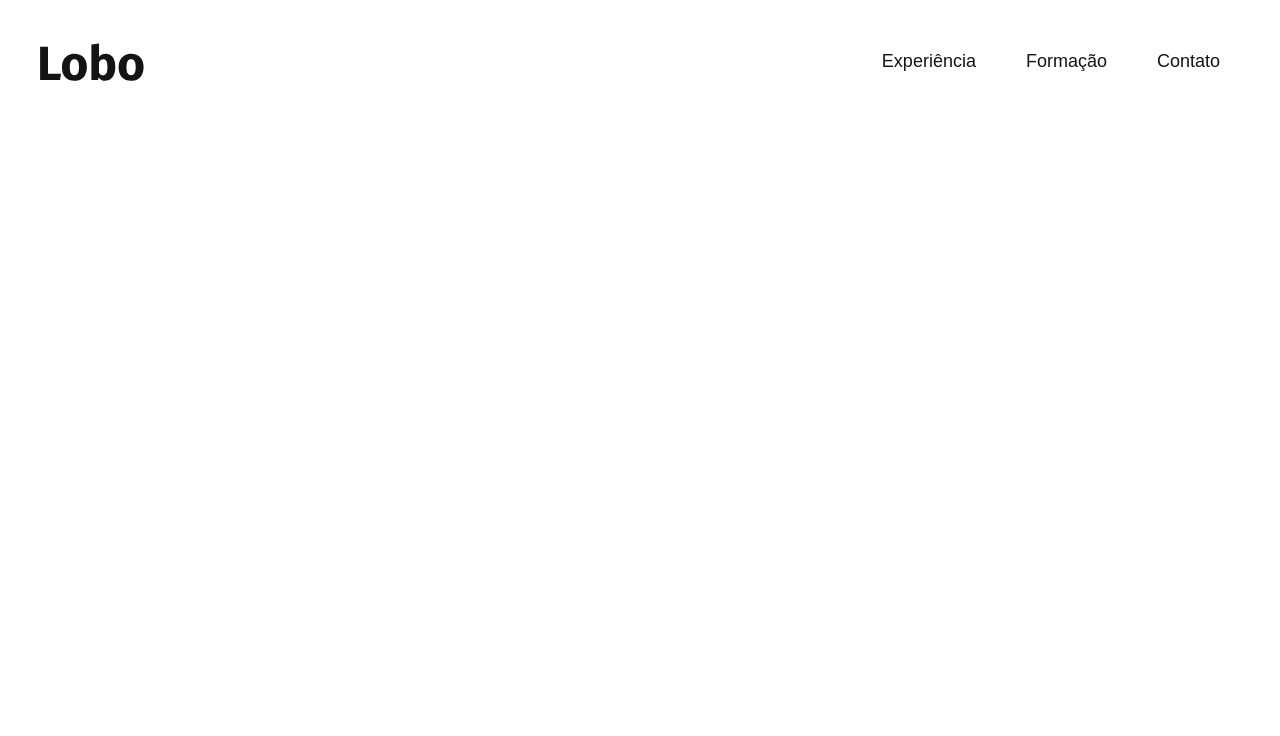
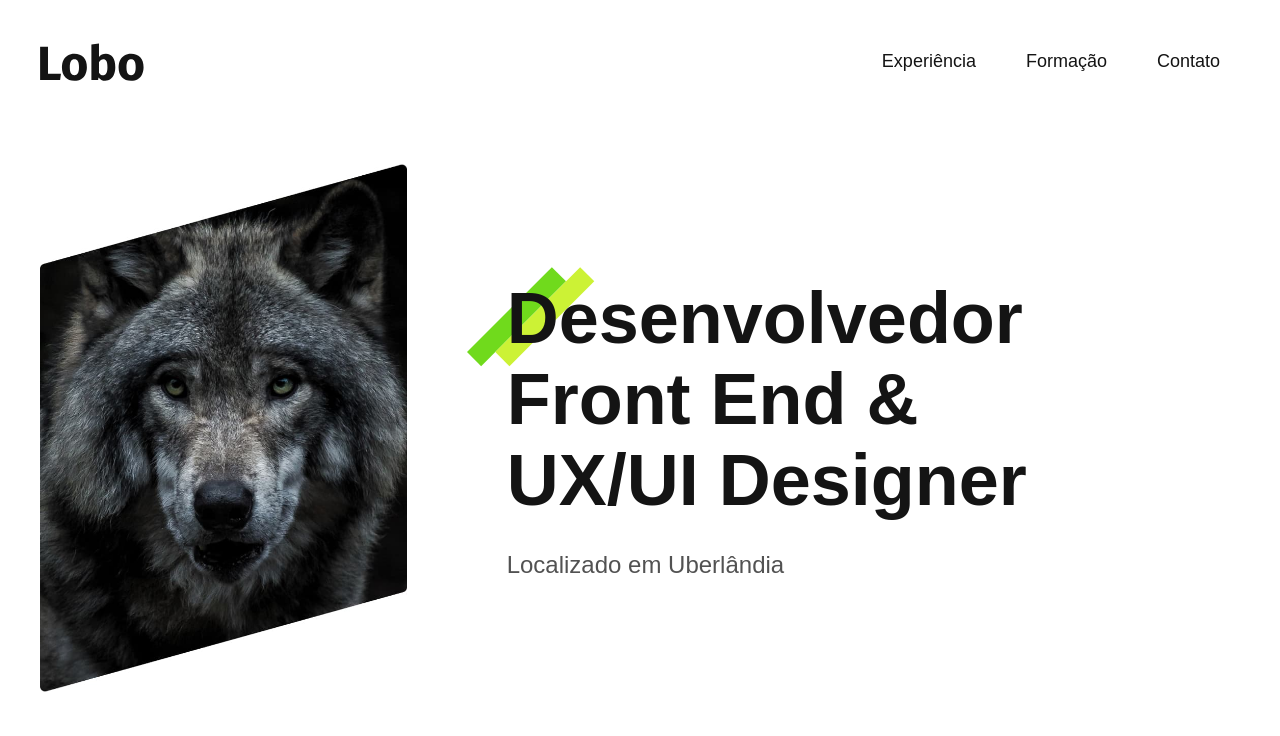
Before and after one commit to Egobbato/portifolio, a plain HTML site: page index.html in a window 1280 px wide. Drawn offline with Linux system fonts and the light colour scheme.

Commit message:
Introdução

```diff
--- /dev/null
+++ b/css/introducao.css
@@ -0,0 +1,33 @@
+.introducao{
+    max-width: 1200px;
+    padding: 40px 20px;
+    margin: 0 auto;
+    display: grid;
+    grid-template-columns: 1fr 2fr;
+    gap: 100px;
+    align-items: center;
+}
+
+.introducao h1{
+    font-size: 4.5rem;
+    line-height: 1.125;
+    margin-bottom: 30px;
+    position: relative;
+}
+
+.introducao h1::before{
+    content: "";
+    display: block;
+    width: 130px;
+    height: 115px;
+    background: url("../img/detalhe.svg") no-repeat;
+    position: absolute;
+    top: -25px;
+    left: -40px;
+    z-index: -1;
+}
+
+.introducao p{
+    font-size: 1.5rem;
+    color: #525252;
+}
--- a/css/style.css
+++ b/css/style.css
@@ -1,2 +1,3 @@
 @import "./global.css";
 @import "./header.css";
+@import "./introducao.css";
--- a/index.html
+++ b/index.html
@@ -22,6 +22,15 @@
 
     </header>
 
+    <main class="introducao">
+        <img src="./img/perfil.jpg" alt="lobo">
+        <div>
+            <h1>Desenvolvedor <br> Front End & <br> UX/UI Designer</h1>
+            <p>Localizado em Uberlândia</p>
+        </div>
+    </main>
+
+
 </body>
 
 </html>
```
